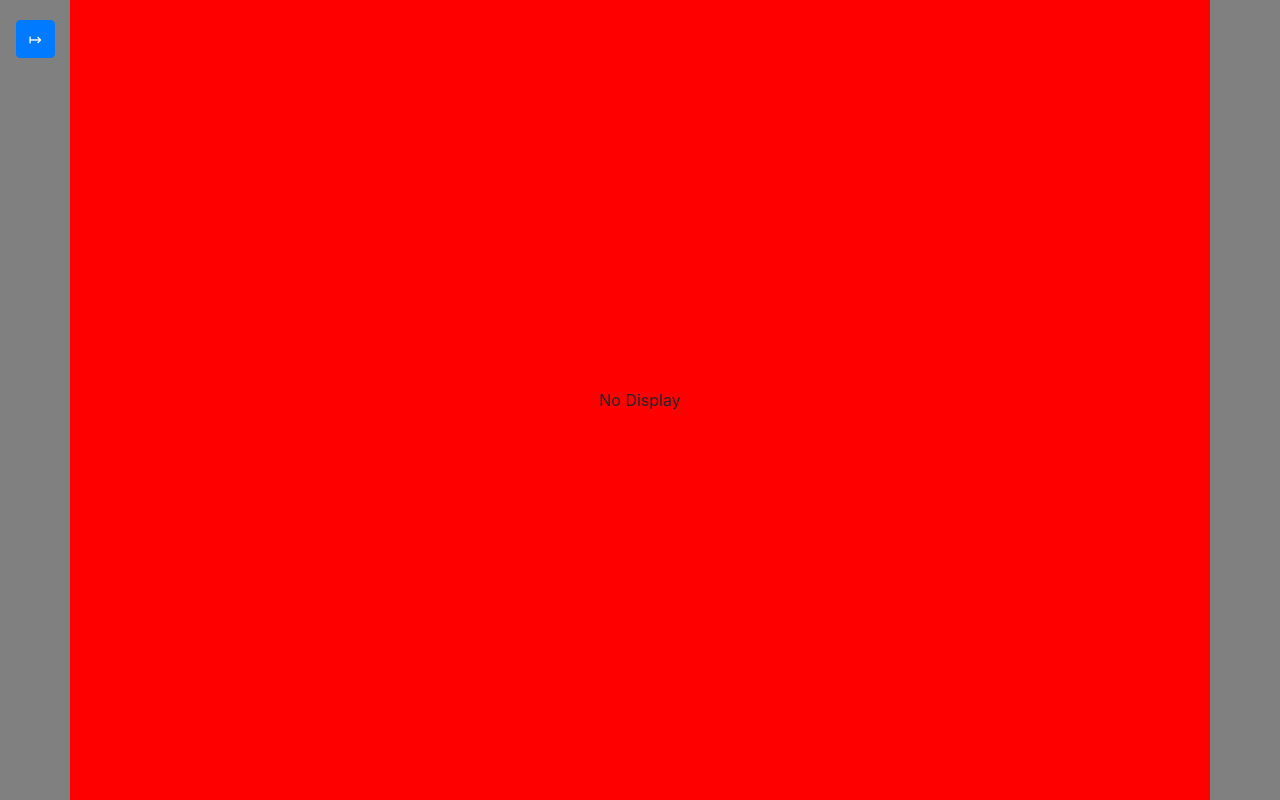
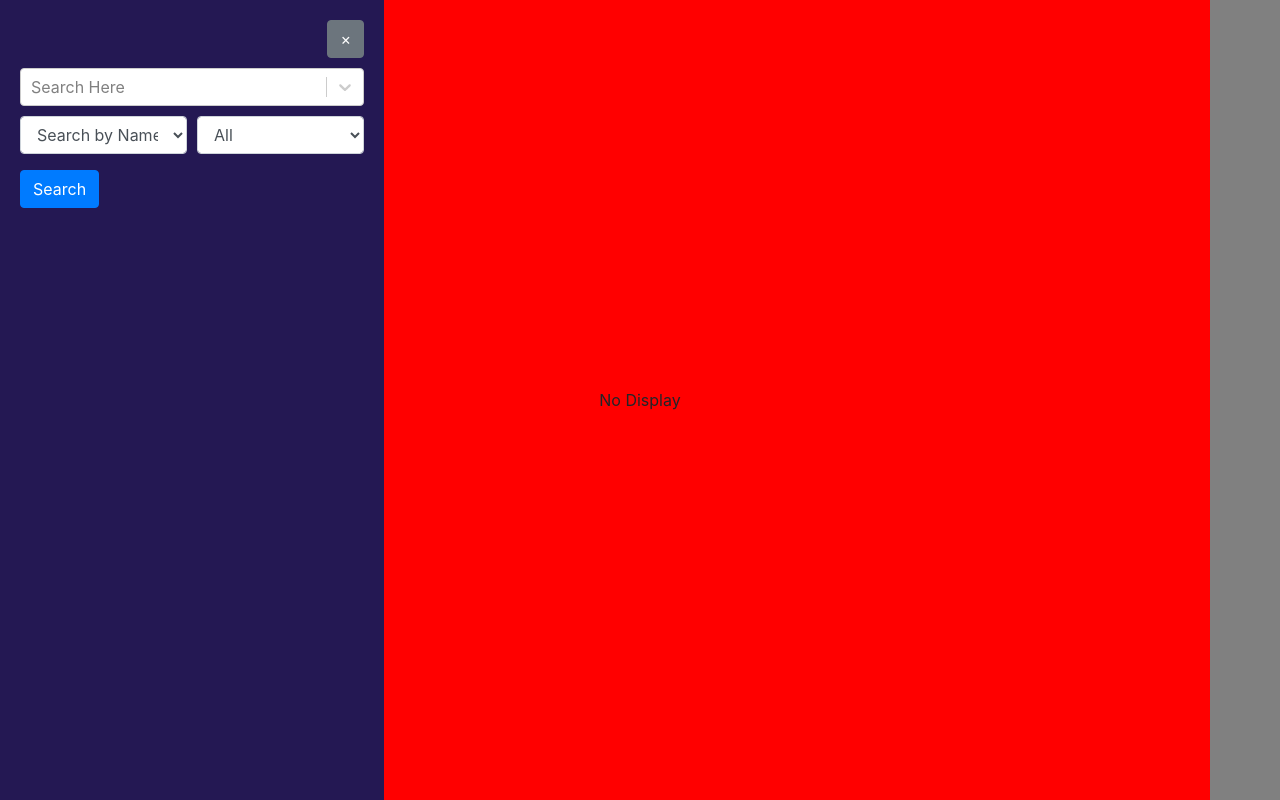
Before and after one commit to SagittariuX/ygo, a React (Create React App) app: page / in a window 1280 px wide. Built offline with nearby package versions, Linux system fonts and the light colour scheme.

Commit message:
adding in async search

```diff
--- a/package.json
+++ b/package.json
@@ -12,6 +12,7 @@
     "react-bootstrap": "^1.5.2",
     "react-dom": "^17.0.1",
     "react-scripts": "4.0.3",
+    "react-select": "^4.2.1",
     "react-spring": "^8.0.27",
     "web-vitals": "^1.0.1"
   },
--- a/src/components/SearchBar.jsx
+++ b/src/components/SearchBar.jsx
@@ -1,9 +1,11 @@
 import axios from "axios";
 import React, { Component } from "react";
+import AsyncSelect from 'react-select/async';
 import Button from "react-bootstrap/Button";
 import Col from "react-bootstrap/Col";
 import Form from "react-bootstrap/Form";
 import "./SearchBar.css";
+import Select from "react-select";
 
 const CARDTYPE = ["All", "Monster", "Spell", "Trap"];
 const SEARCHBY = {
@@ -15,18 +17,19 @@ const MAX = 10;
 const OFFSET = 0;
 
 const endpointCards = process.env.REACT_APP_YGO_DB_CARDS;
-
+const lorem = 'https://random-word-api.herokuapp.com/word?number=20';
 
 class SearchBar extends Component {
   state = {
+    value: null,
     searchString: "",
     searchBy: "Search by Name",
     cardType: "All",
     maxReturn: MAX,
     offset: OFFSET,
     advancedOptions: false,
-    isHidden: true,
-    isPanelBtnInside: false,
+    isHidden: false,
+    isPanelBtnInside: true,
   };
 
   render() {
@@ -54,15 +57,23 @@ class SearchBar extends Component {
             )}
           </button>
         </div>
-        <Form  onSubmit={(e) => e.preventDefault()}>
+        <Form  onSubmit={(e) => console.log(e)}>
           <Form.Row>
             <Col>
-              <Form.Control
-                placeholder="Search Here..."
-                onChange={(e) =>
-                  this.setState({ searchString: e.target.value })
+              <AsyncSelect
+                placeholder="Search Here"
+                inputValue={this.state.searchString}
+                onInputChange={(str) =>
+                  this.setState({searchString: str.trim()})
                 }
-                onKeyUp={(e)=> this.handleEnter(e)}
+                onChange={str => this.setState({value: str})}
+                loadOptions={this.getOptions}
+                getOptionValue={(option) => option.value}
+                getOptionLabel={(option) => option.label}
+                cacheOptions
+                defaultOptions={
+                  [{label: 'blue', value: 1}]
+                }
               />
             </Col>
           </Form.Row>
@@ -97,19 +108,18 @@ class SearchBar extends Component {
     );
   }
 
-  //When user presses enter while focus on the search bar
-  handleEnter = (e) =>{
-    if(e.key === 'Enter'){
-      this.handleSearch();
-    }
-  }
-
   handleHiddenToggle = () => {
     this.setState({
       isHidden: !this.state.isHidden,
       isPanelBtnInside: !this.state.isPanelBtnInside,
     });
   };
+
+
+  getOptions = async(input) => {
+    return await axios(lorem).then(res => res.data);
+  };
+
 
   handleSearch = () => {
     const {onSuccessSearch} = this.props;
```
Also changed, not shown: 2 other files (tests, documents, lock files or other folders).
